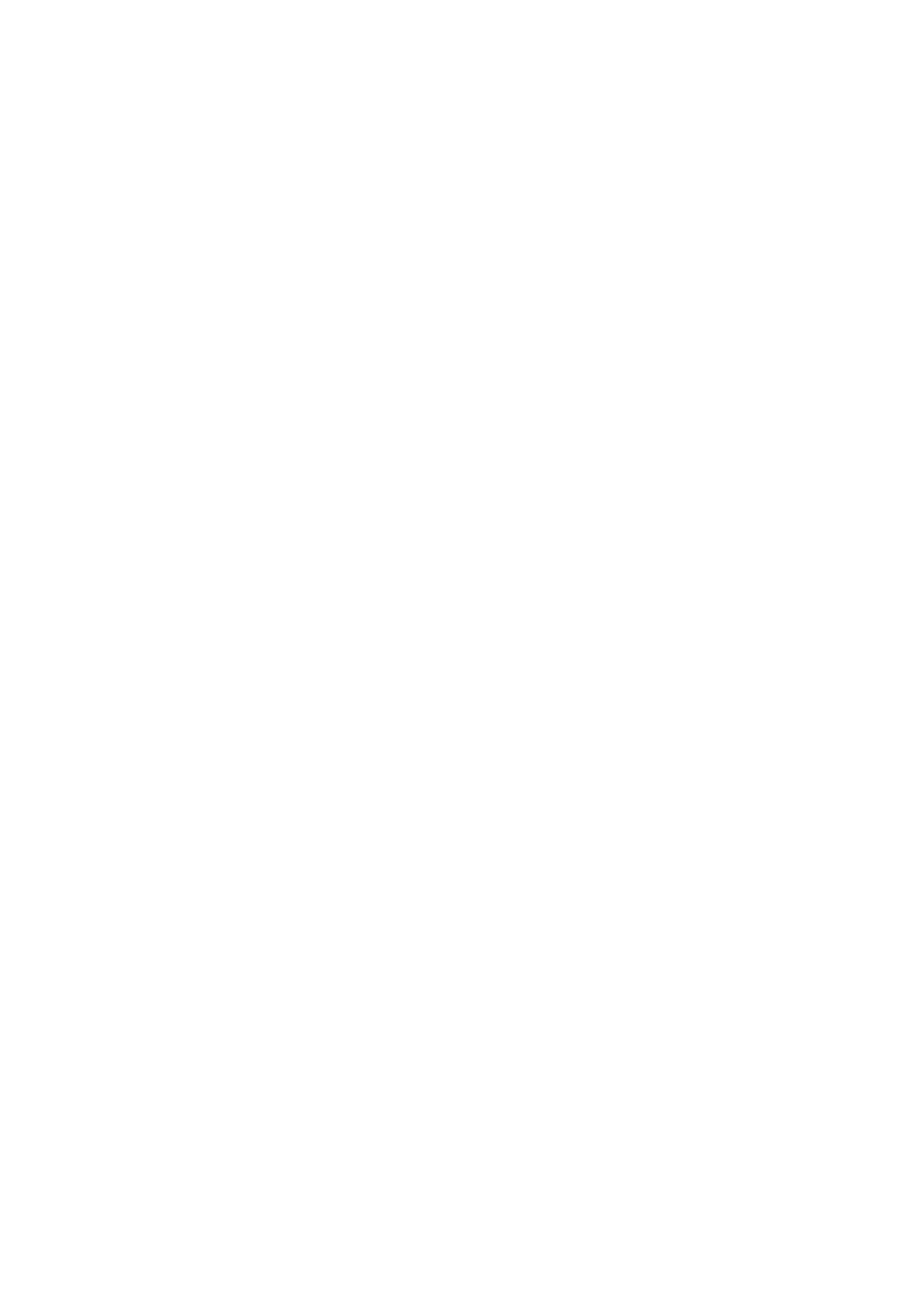
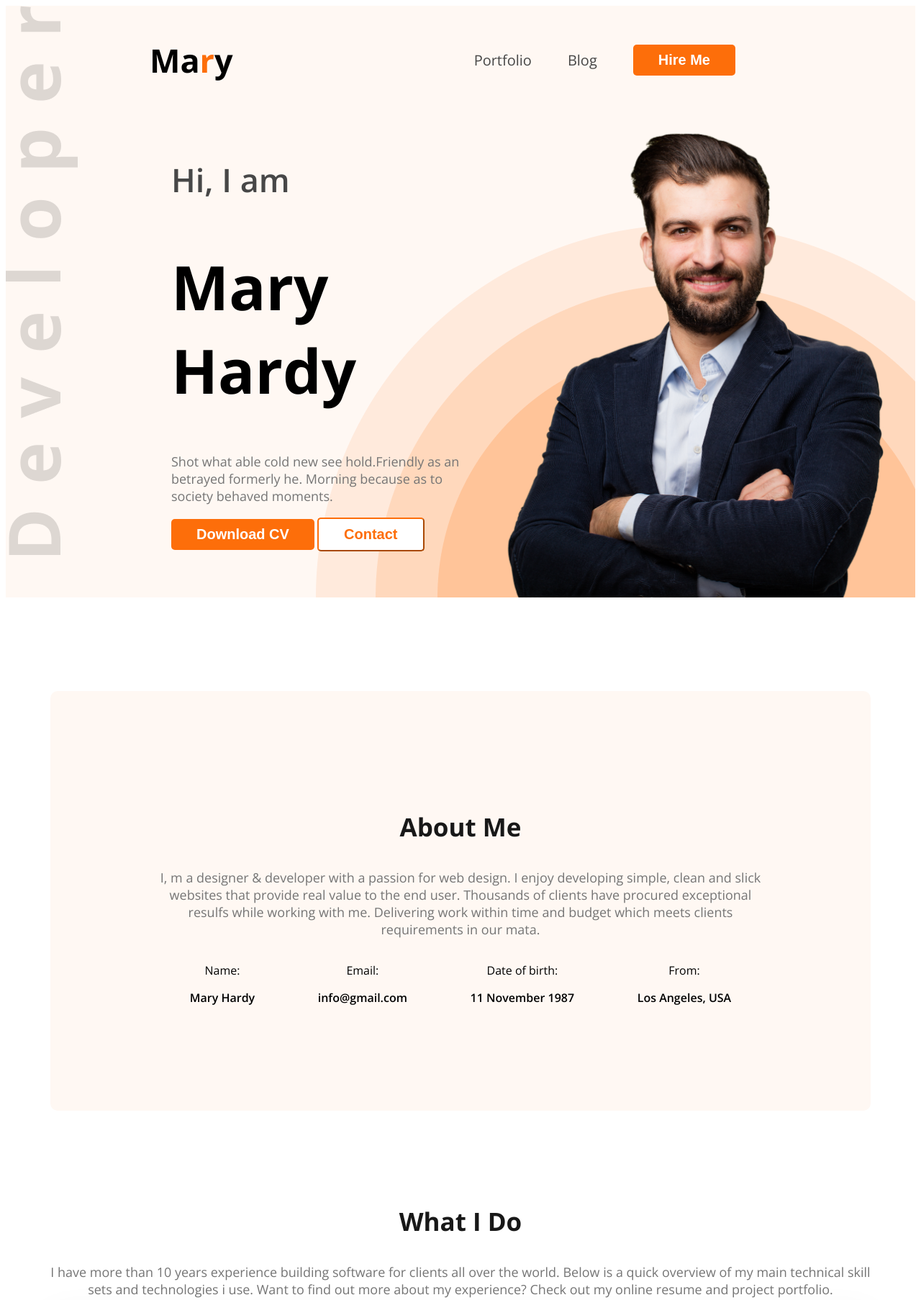
Before and after one commit to MonirMohammed1995/web-dev-portfolio1, a plain HTML site: page index.html in a window 1280 px wide. Shown: the top 1806 px of the page at 72% size. Before the commit the page ends 800 px from the top, so only its background shows below. Drawn offline with nearby package versions, Linux system fonts and the light colour scheme.

Commit message:
Added about and what i do section

```diff
--- a/index.html
+++ b/index.html
@@ -1,11 +1,93 @@
 <!DOCTYPE html>
 <html lang="en">
-<head>
-    <meta charset="UTF-8">
-    <meta name="viewport" content="width=device-width, initial-scale=1.0">
-    <title>Document</title>
-</head>
-<body>
+  <head>
+    <meta charset="UTF-8" />
+    <meta name="viewport" content="width=device-width, initial-scale=1.0" />
+    <title>Web Developer Portfolio</title>
+    <link rel="preconnect" href="https://fonts.googleapis.com" />
+    <link rel="preconnect" href="https://fonts.gstatic.com" crossorigin />
+    <link
+      href="https://fonts.googleapis.com/css2?family=Open+Sans:ital,wght@0,300..800;1,300..800&display=swap"
+      rel="stylesheet"
+    />
+    <link rel="stylesheet" href="styles/style.css" />
+  </head>
+  <body class="open-sans">
+    <header class="header secondary-bg">
+      <nav>
+        <h3 class="nav-title">Ma<span class="text-primary">r</span>y</h3>
+        <ul>
+          <li><a class="dark-2" href="">Portfolio</a></li>
+          <li><a class="dark-2" href="">Blog</a></li>
+          <li>
+            <a href=""><button class="bln-primary">Hire Me</button></a>
+          </li>
+        </ul>
+      </nav>
+      <div class="banner">
+        <div class="banner-content">
+            <h4 class="banner-greetings dark-2">Hi, I am</h4>
+            <h1 class="banner-title">Mary Hardy</h1>
+            <p class="banner-description">Shot what able cold new see hold.Friendly as an betrayed formerly he. Morning because as to society behaved moments.</p>
+            <button class="bln-primary">Download CV</button>
+            <button class="bln-secondary">Contact</button>
+        </div>
+        <img class="banner-profile-pic" src="images/hardy.png" alt="Profile Image">
+      </div>
+    </header>
 
-</body>
+    <main>
+      <section class="about secondary-bg">
+        <h3 class="section-title">About Me</h3>
+        <p class="section-description">I, m a designer & developer with a passion for web design. I enjoy developing simple, clean and slick websites that provide real value to the end user. Thousands of clients have procured exceptional resulfs while working with me. Delivering work within time and budget which meets clients requirements in our mata.</p>
+        <div class="about-items">
+          <div class="about-item">
+            <p class="item-title">Name:</p>
+            <p class="item-description">Mary Hardy</p>
+          </div>
+          <div class="about-item">
+            <p class="item-title">Email:</p>
+            <p class="item-description">info@gmail.com</p>
+          </div>
+          <div class="about-item">
+            <p class="item-title">Date of birth:</p>
+            <p class="item-description">11 November 1987</p>
+          </div>
+          <div class="about-item">
+            <p class="item-title">From:</p>
+            <p class="item-description">Los Angeles, USA</p>
+          </div>
+        </div>
+      </section>
+      <!-- What is do sections -->
+       <section class="skills">
+        <h3 class="section-title text-center">What I Do</h3>
+        <p class="section-description text-center">I have more than 10 years experience building software for clients all over the world. Below is a quick overview of my main technical skill sets and technologies i use. Want to find out more about my experience? Check out my online resume and project portfolio.</p>
+        <div class="skills-container">
+          <div class="skill">
+            <img src="images/icons/js.png" alt="JS Icon">
+            <h4 class="skill-title">Vanilla JavaScript</h4>
+            <p class="skill-description">List skill/technologies here. You can change the icon above to any of the 1500+ FontAwesome 5 free icons available. Aenean commodo ligula eget dolor.</p>
+          </div>
+          <div class="skill">
+            <img src="images/icons/react.png" alt="React Icon">
+            <h4 class="skill-title">React</h4>
+            <p class="skill-description">List skill/technologies here. You can change the icon above to any of the 1500+ FontAwesome 5 free icons available. Aenean commodo ligula eget dolor.</p>
+          </div>
+          <div class="skill">
+            <img src="images/icons/nodejs.png" alt="Node-icon">
+            <h4 class="skill-title">Node.js</h4>
+            <p class="skill-description">List skill/technologies here. You can change the icon above to any of the 1500+ FontAwesome 5 free icons available. Aenean commodo ligula eget dolor.</p>
+          </div>
+          <div class="skill">
+            <img src="images/icons/mongo.png" alt="mongo-icon">
+            <h4 class="skill-title">MongoDB</h4>
+            <p class="skill-description">List skill/technologies here. You can change the icon above to any of the 1500+ FontAwesome 5 free icons available. Aenean commodo ligula eget dolor.</p>
+          </div>
+        </div>
+       </section>
+    </main>
+
+    <footer></footer>
+  </body>
 </html>
--- a/styles/style.css
+++ b/styles/style.css
@@ -0,0 +1,133 @@
+.open-sans {
+    font-family: "Open Sans", serif;
+    font-optical-sizing: auto;
+    font-style: normal;
+    font-variation-settings: "wdth" 100;
+  }
+
+  /* share style */
+  .secondary-bg{
+    background-color: #FFF8F3;
+  }
+  .text-primary{
+      color: #FD6E0A;
+  }
+  .dark-2{
+      color: #474747;
+  }
+  .bln-primary{
+      background-color: #FD6E0A;
+      font-weight: bold;
+      font-size: 20px;
+      color: white;
+      padding: 10px 35px;
+      border-radius: 5px;
+      border: none;
+  }
+  .bln-secondary{
+      background-color: white;
+      font-weight: bold;
+      font-size: 20px;
+      color: #FD6E0A;
+      padding: 10px 35px;
+      border-radius: 5px;
+      border-color: #FD6E0A;
+  }
+.section-title{
+    font-size: 35px;
+    font-weight: bold;
+    color: #181818;
+}
+.section-description{
+    font-size: 18px;
+    color: #757575;
+}
+.text-center{
+    text-align: center;
+}
+  /* Header */
+  .header{
+    background-image: url(../images/developer.png),  url(../images/header_bg.png);
+    background-repeat: no-repeat;
+    background-position: top left, bottom right;
+  }
+  /* New style */
+  nav {
+    display: flex;
+    align-items: center;
+    justify-content: space-between;
+    margin: 0 200px;
+  }
+
+  nav ul{
+      display: flex;
+      align-items: center;
+  }
+  .nav-title{
+      font-weight: 800px;
+      font-size: 45px;
+  }
+  nav ul li{
+      list-style: none;
+      margin-right: 50px;
+  }
+  nav ul a{
+      text-decoration: none;
+      font-size: 20px;
+  }
+  /* banner styles */
+  .banner{
+      display: flex;
+      justify-content: space-between;
+      margin: 0 35px 0 230px;
+  }
+  .banner-content{
+      max-width: 580px;
+  }
+  .banner-greetings{
+      font-size: 45px;
+      font-weight: 600;
+  }
+  .banner-title{
+      font-weight: bold;
+      font-size: 85px;
+  }
+  .banner-description{
+    font-size: 18px;
+    color: #757575;
+  }
+  .banner-profile-pic{
+      width: 580px;
+  }
+  /* main styles */
+  main{
+    max-width: 1140px;
+    margin: 0 auto;
+  }
+  main section{
+    margin-top: 130px;
+    margin-bottom: 130px;
+  }
+  /* About */
+  .about{
+    border-radius: 10px;
+    padding: 130px 150px;
+    text-align: center;
+  }
+  .about-items{
+    display: flex;
+    justify-content: space-around;
+  }
+  .item-description{
+    font-weight: 600;
+  }
+  /* Skills section style*/
+  .skills-container{
+    display: flex;
+    gap: 24px;
+  }
+  .skill{
+    padding: 30px;
+    border-radius: 5px;
+    box-shadow: 0px 6px 50px 0 rgba(0, 0, 0, 0.06);
+  }
```
Also changed, not shown: images/developer.png (added), images/hardy.png (added), images/header_bg.png (added), images/icons/facebook.png (added), images/icons/insta.png (added), images/icons/js.png (added), images/icons/mongo.png (added), images/icons/nodejs.png (added), images/icons/react.png (added), images/icons/twitter.png (added).
